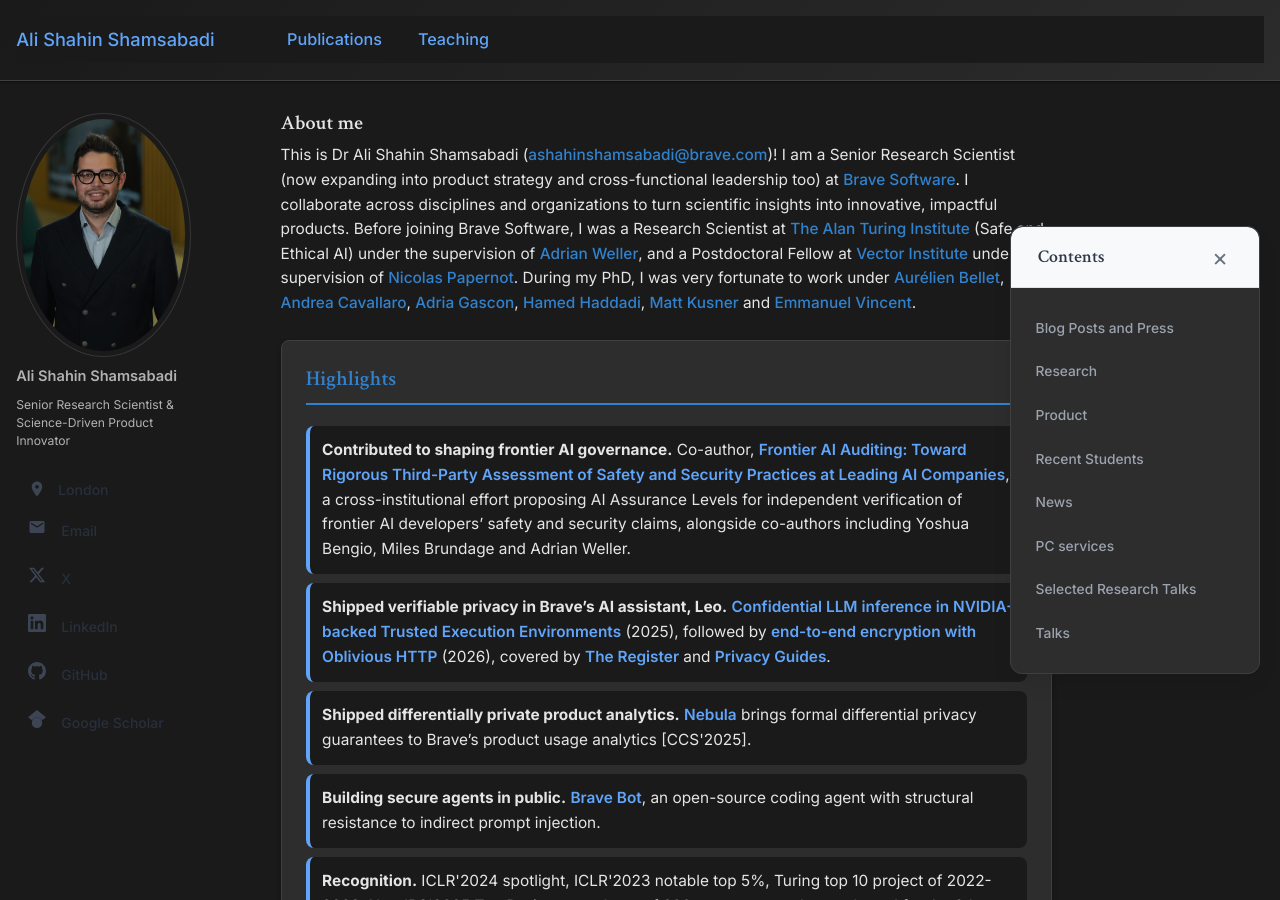
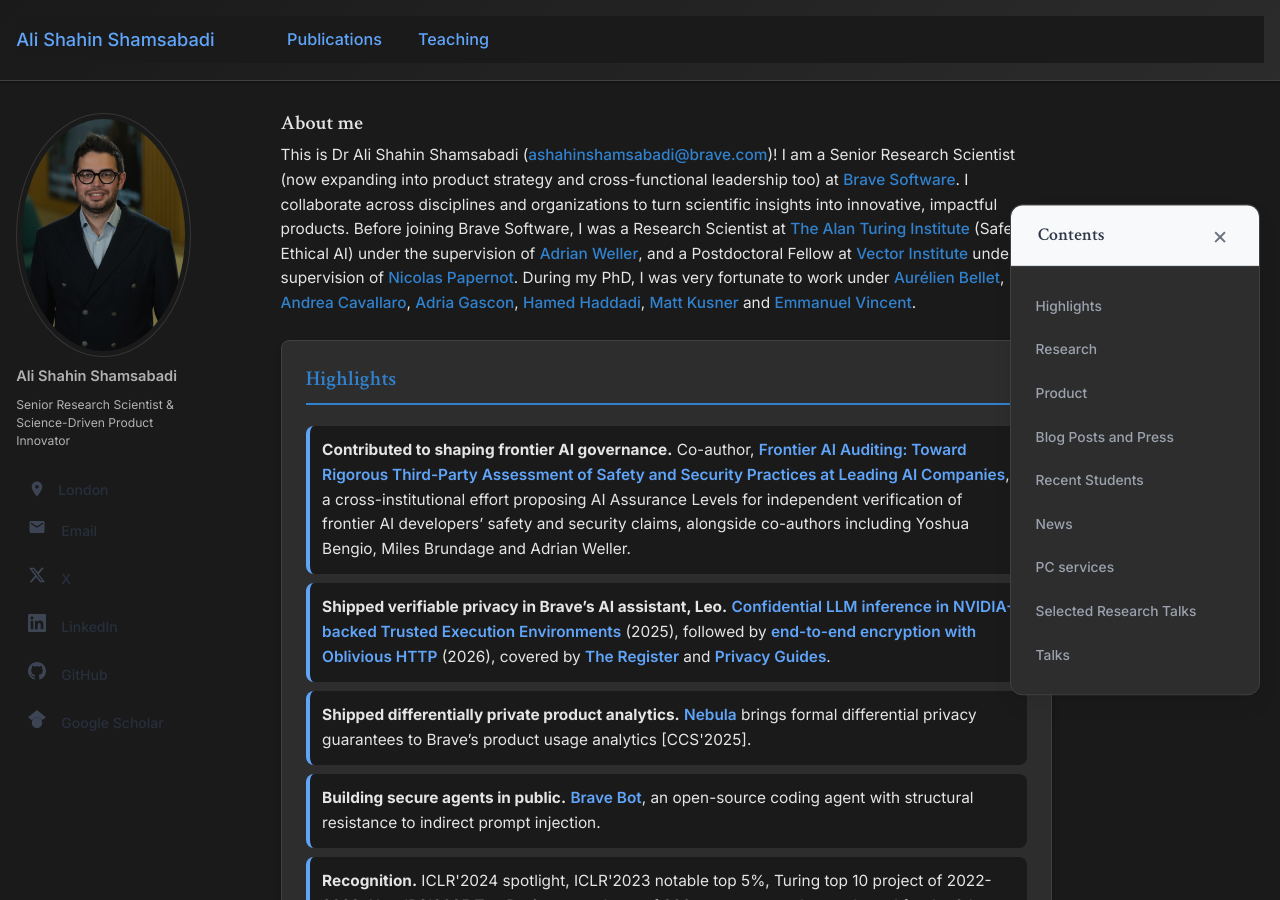
Before and after one commit to AliShahin/AliShahin.github.io, a Jekyll site: the page built from _pages/about.md, in a window 1280 px wide and 900 px high. Built offline with Jekyll 4.4.1, drawn with Linux system fonts in a browser that asks for light colours.

Commit message:
Update Contents menu for new section order

```diff
--- a/_includes/toc.html
+++ b/_includes/toc.html
@@ -9,13 +9,16 @@
   <nav class="toc-nav">
     <ul class="toc-list">
       <li class="toc-item">
-        <a href="#blog-posts" class="toc-link">Blog Posts and Press</a>
+        <a href="#highlights" class="toc-link">Highlights</a>
       </li>
       <li class="toc-item">
         <a href="#research" class="toc-link">Research</a>
       </li>
       <li class="toc-item">
         <a href="#product" class="toc-link">Product</a>
+      </li>
+      <li class="toc-item">
+        <a href="#blog-posts" class="toc-link">Blog Posts and Press</a>
       </li>
       <li class="toc-item">
         <a href="#recent-students" class="toc-link">Recent Students</a>
@@ -68,7 +71,7 @@ document.addEventListener('DOMContentLoaded', function() {
 
     // If no section found, check if we're at the top
     if (!currentSection && scrollPos < 200) {
-      currentSection = 'blog-posts'; // Default to first section
+      currentSection = 'highlights'; // Default to first section
     }
 
     // Update active link
```
